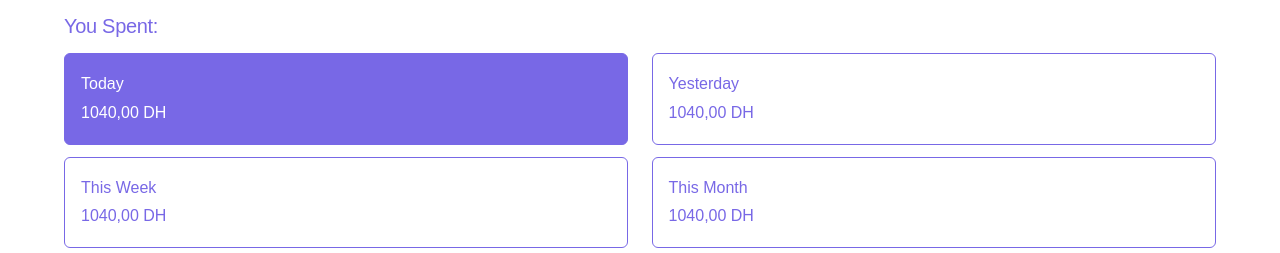
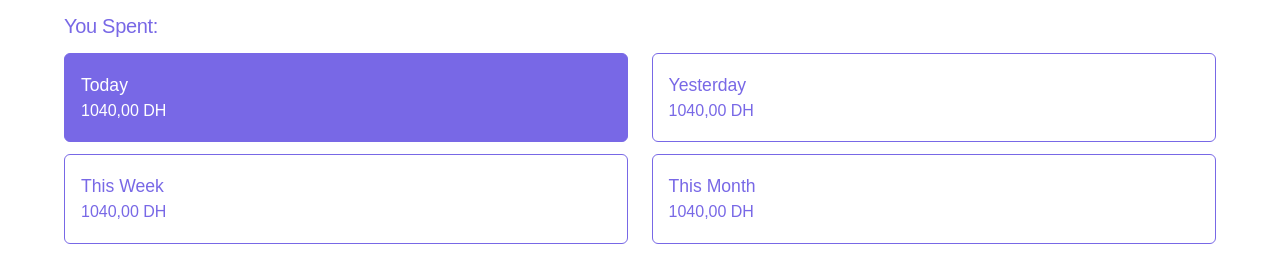
Before and after one commit to Jaouadi7/shopping-lists, a React (Create React App) app: page / in a window 1280 px wide. Shown: the part 576-829 px from the top of the page. Built offline with nearby package versions, Linux system fonts and the light colour scheme.

Commit message:
update stats.scss

```diff
--- a/src/components/Stats/stats.scss
+++ b/src/components/Stats/stats.scss
@@ -16,7 +16,8 @@ $primaryColor: #7868E6;
 
             h3 {
                 font-weight: 500;
-                font-size: 1rem;
+                font-size: 1.1rem;
+                margin-bottom: -5px;
             }
         }
 
```
